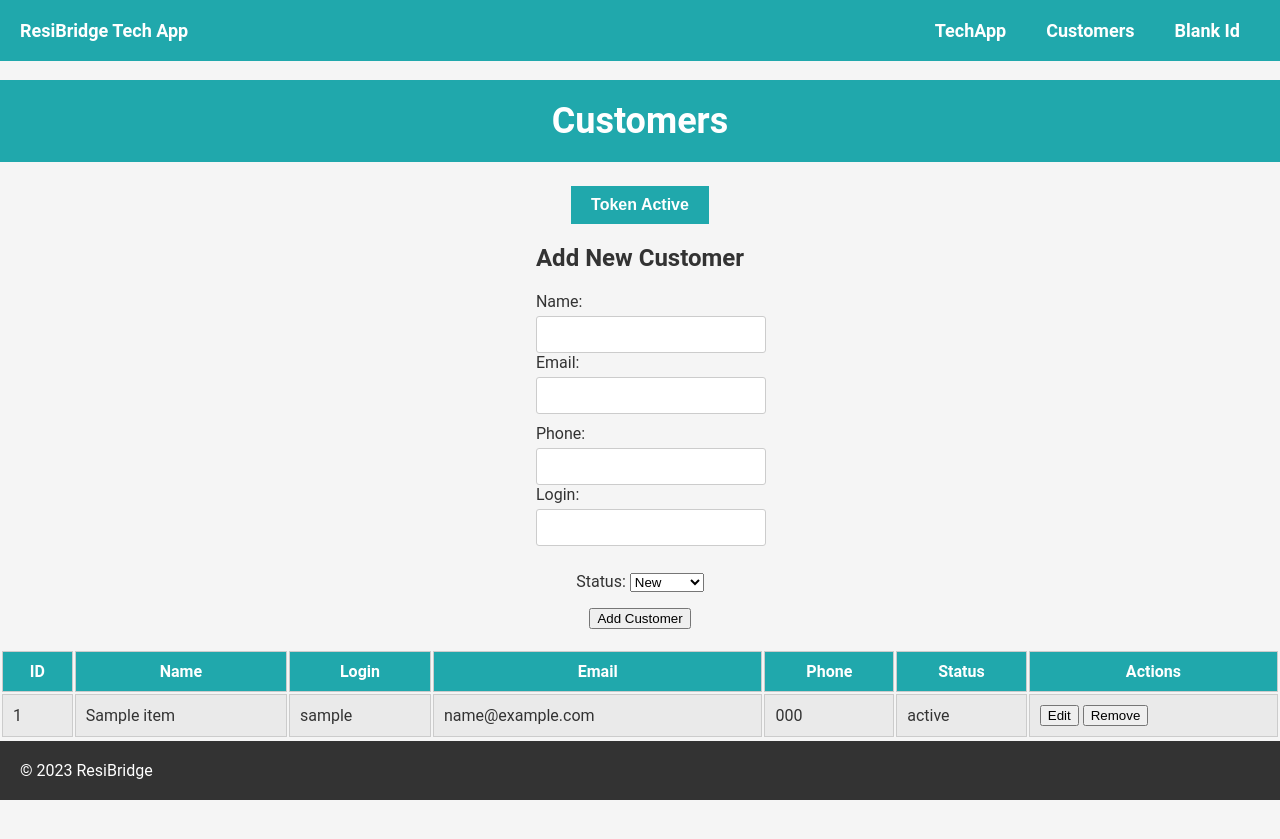
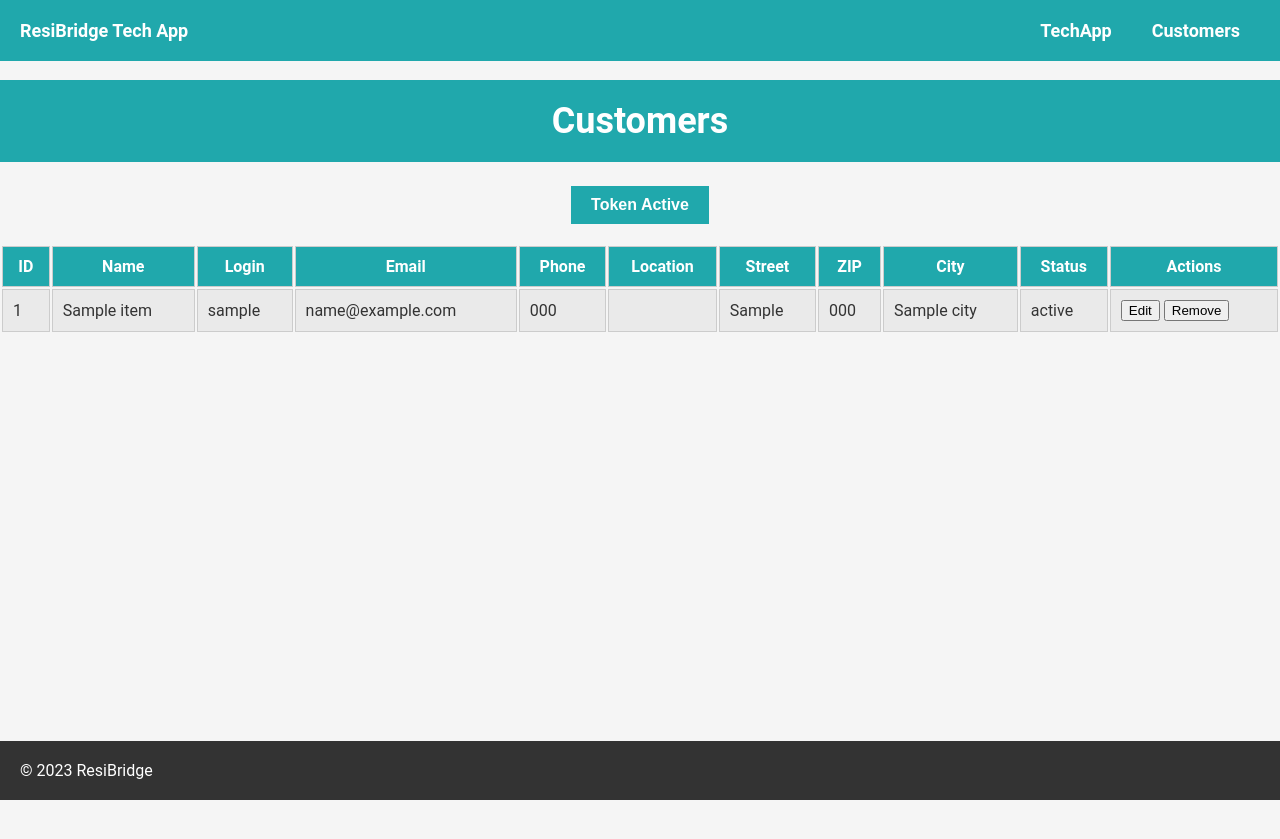
Before and after one commit to weinberghere/ResiBridgeApp, a Flask app: page /customers in a window 1280 px wide. After the commit the page ends 800 px from the top, so only its background shows below. Run offline with Flask 3, Linux system fonts and the light colour scheme; a database or web service that is not in the repository returns one stand-in record (values such as "Sample title"); data that the repository does not hold is empty.

Commit message:
More Customer Information add Add Customer removed from Customers

```diff
--- a/app.py
+++ b/app.py
@@ -7,7 +7,6 @@ app = Flask(__name__)
 # API URLs
 base_url = "https://resibridge.splynx.app/api/2.0"
 customer_url = f"{base_url}/admin/customers/customer"
-blank_id_url = f"{base_url}/your_api_endpoint"
 token_url = f"{base_url}/admin/auth/tokens"
 refresh_url = f"{base_url}/admin/auth/tokens/refresh"
 
@@ -105,31 +104,6 @@ def customers_active():
     active_customers = [customer for customer in customers if customer['status'] == 'active']
     return render_template('customers_active.html', customers=active_customers, token_status='active')
 
-# Function to fetch the blank IDs from the API
-def get_blank_ids():
-    check_token_status()
-    response = requests.get(blank_id_url, headers=build_headers())
-    if response.status_code == 200:
-        data = response.json()
-        blank_ids = [id for id in data if not data[id]]
-        return blank_ids
-    else:
-        # Handle error cases
-        print("Error: Failed to fetch blank IDs")
-        return []
-
-# Update the blank_id route
-@app.route('/blank_id')
-def blank_id():
-    # Call the get_blank_ids function to fetch the blank IDs
-    blank_ids = get_blank_ids()
-
-    # Print the retrieved blank IDs
-    print("Retrieved Blank IDs:", blank_ids)
-
-    # Pass the blank IDs to the template for rendering
-    return render_template('blank_id.html', blank_ids=blank_ids)
-
 # Add customer
 @app.route('/add_customer', methods=['POST'])
 def add_customer():
@@ -139,14 +113,23 @@ def add_customer():
     phone = request.form['phone']
     status = request.form['status']
     login = request.form['login']
+    location = request.form['location']
+    street = request.form['street']
+    zip = request.form['zip']
+    city = request.form['city']
     new_customer = {
         'name': name,
         'email': email,
         'phone': phone,
         'status': status,
-        'login': login
+        'login': login,
+        'location_id': location,
+        'street_1': street,
+        'zip_code': zip,
+        'city': city
     }
     response = requests.post(customer_url, json=new_customer, headers=build_headers())
+    print(response.status_code)
     if response.status_code == 201:
         return redirect(url_for('customers'))
     else:
--- a/templates/customers.html
+++ b/templates/customers.html
@@ -37,12 +37,6 @@
                 <a href="/customers_active">Customers Active</a>
               </div>
             </li>
-            <li class="dropdown">
-              <a href="#" class="dropbtn">Blank Id</a>
-              <div class="dropdown-content">
-                <a href="/blank_id">BlankIDs</a>
-              </div>
-            </li>
           </ul>
         </nav>
       </div>
@@ -58,31 +52,7 @@
       </form>
       {% endif %}
 
-      <!-- Add Customer Form -->
-      <form action="/add_customer" method="post" class="form-container">
-        <h2>Add New Customer</h2>
-        <div class="form-group">
-          <label for="name">Name:</label>
-          <input type="text" id="name" name="name" required>
-          <label for="email">Email:</label>
-          <input type="email" id="email" name="email" required>
-        </div>
-        <div class="form-group">
-          <label for="phone">Phone:</label>
-          <input type="tel" id="phone" name="phone" required>
-          <label for="login">Login:</label>
-          <input type="text" id="login" name="login" required>
-        </div>
-        <p><label for="status">Status:</label>
-          <select id="status" name="status">
-            <option value="active">Active</option>
-            <option value="disabled">Disabled</option>
-            <option value="new" selected>New</option>
-            <option value="blocked">Blocked</option>
-          </select>
-        </p>
-        <input type="submit" value="Add Customer">
-      </form>
+      <!-- List Customers -->
       <table>
         <thead>
           <tr>
@@ -91,6 +61,10 @@
             <th>Login</th>
             <th>Email</th>
             <th>Phone</th>
+            <th>Location</th>
+            <th>Street</th>
+            <th>ZIP</th>
+            <th>City</th>
             <th>Status</th>
             <th>Actions</th>
           </tr>
@@ -103,10 +77,20 @@
             <td>{{ customer.login }}</td>
             <td>{{ customer.email }}</td>
             <td>{{ customer.phone }}</td>
+              {% if customer.location_id == '1' %}
+            <td>Park79</td>
+            {% elif customer.location_id == '2' %}
+            <td>Cambridge</td>
+            {% else %}
+            <td></td>
+            {% endif %}
+            <td>{{ customer.street_1 }}</td>
+            <td>{{ customer.zip_code }}</td>
+            <td>{{ customer.city }}</td>
             <td>{{ customer.status }}</td>
             <td>
               <button type="button" class="edit-button"
-                onclick="editCustomer('{{ customer.id }}', '{{ customer.name }}', '{{ customer.login }}', '{{ customer.email }}', '{{ customer.phone }}', '{{ customer.status }}')">Edit</button>
+                onclick="editCustomer('{{ customer.id }}', '{{ customer.name }}', '{{ customer.login }}', '{{ customer.email }}', '{{ customer.phone }}', '{{ customer.location }}', '{{ customer.status }}')">Edit</button>
               <button onclick="confirmDelete('{{ customer.id }}', '{{ customer.name }}')">Remove</button>
 
               <!-- Edit Customer Form -->
```
Also changed, not shown: templates/blank_id.html (deleted, +0 -55 lines), templates/customers_active.html (+8 -6 lines), templates/home.html (+15 -6 lines).
